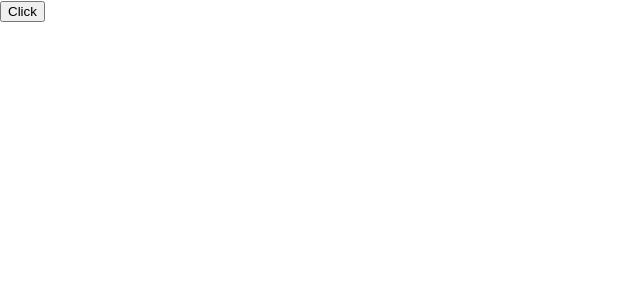
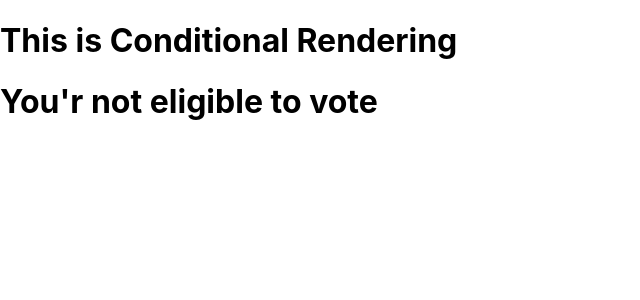
Before and after one commit to harshith1123/React-JS, a React (Create React App) app: page / in a window 1280 px wide. Shown: the top 300 px of the page, without its empty margins (0-640 px from the left). Built offline with nearby package versions, Linux system fonts and the light colour scheme.

Commit message:
Learned Conditionl Rendering

```diff
--- /dev/null
+++ b/src/Conditional_Rendering.js
@@ -0,0 +1,21 @@
+import React from 'react'
+
+export default function Conditional_Rendering() {
+    // If Else
+    const bool = true;
+    const age = 12;
+    // if(bool){
+    //     return <h1>Condition Becomes true</h1>
+    // }
+    // else{
+    //     return <h1>Condition Becomes false</h1>
+    // }
+  return (
+    <div>
+    {/* LOgical && Operator */}
+      {bool && <h1>This is Conditional Rendering</h1>}
+      {/* Ternary Operator */}
+      {age>=18 ? <h1>You'r eligible to vote</h1> : <h1>You'r not eligible to vote</h1>}
+    </div>
+  )
+}
--- a/src/index.js
+++ b/src/index.js
@@ -17,6 +17,7 @@ import Mounting1 from './Mounting1';
 import Updating1 from './Updating1';
 import Unmount1 from './Unmount1';
 import PropsAsMethod1 from './PropsAsMethod1';
+import Conditional_Rendering from './Conditional_Rendering';
 
 const root = ReactDOM.createRoot(document.getElementById('root'));
 const fruits = ["Orange", "Mango", "Strawberry"]
@@ -43,7 +44,8 @@ root.render(
     {/* <Mounting1 city = "Bengaluru"/> */}
     {/* <Updating1 city="Bengaluru"/> */}
     {/* <Unmount1/> */}
-    <PropsAsMethod1/>
+    {/* <PropsAsMethod1/> */}
+    <Conditional_Rendering/>
   </React.StrictMode>
 );
 
```
